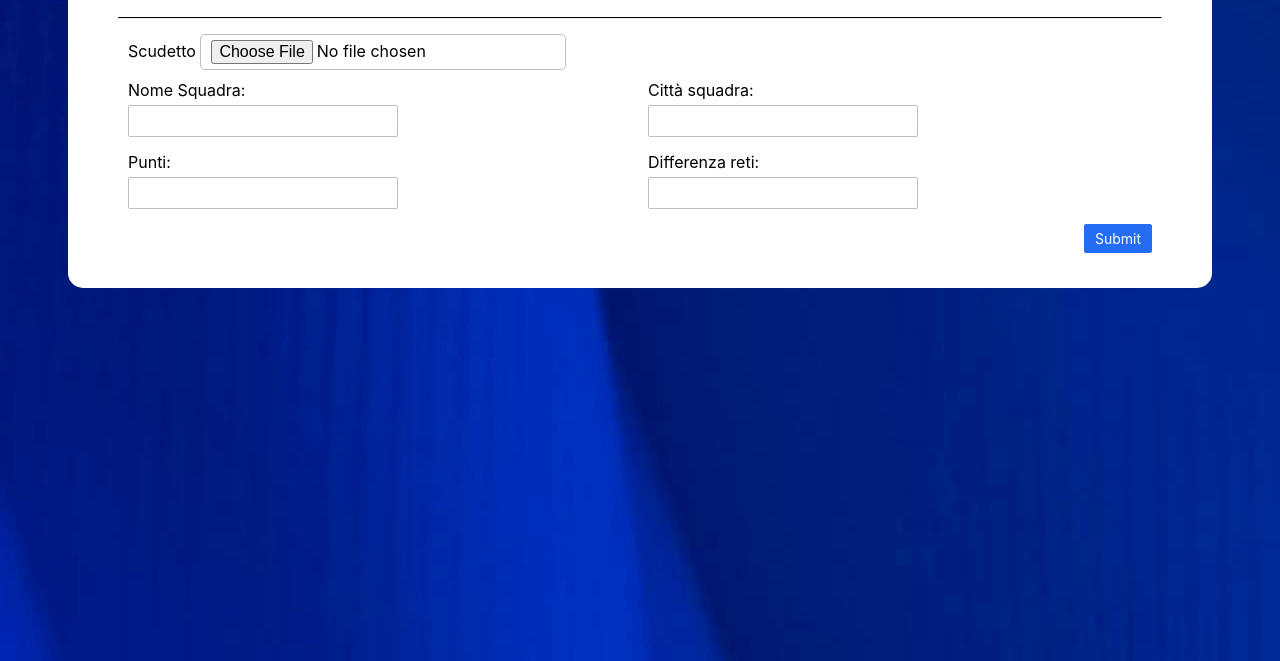
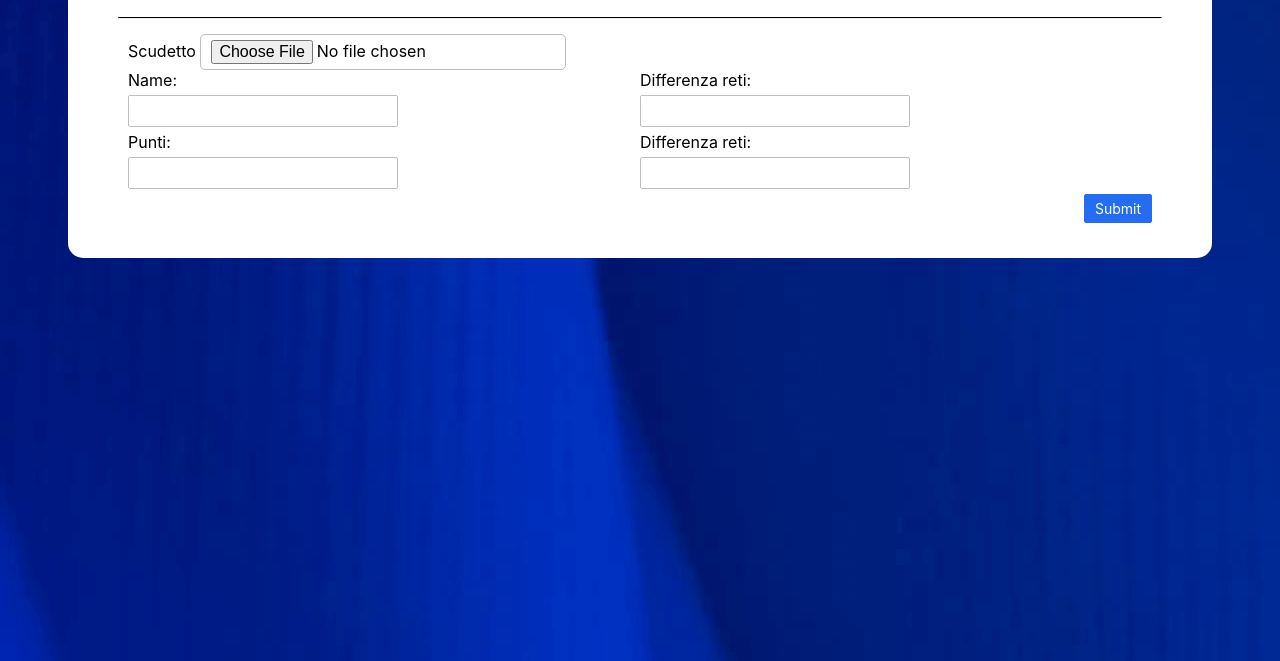
Before and after one commit to AuroraMonea/first_project, a plain HTML site: page views/create.html in a window 1280 px wide. Shown: the part 139-800 px from the top of the page. Drawn offline with Linux system fonts and the light colour scheme.

Commit message:
fixed form layout

```diff
--- a/assets/style/style_form.css
+++ b/assets/style/style_form.css
@@ -1,5 +1,5 @@
 body {
-    background-image: url("../img/background.png");
+  background-image: url('../img/background.png');
 }
 
 main {
@@ -12,7 +12,9 @@ main {
 }
 
 * {
-    font-family: apple-system, BlinkMacSystemFont, "Segoe UI", Roboto, "Helvetica Neue", Arial, "Noto Sans", "Liberation Sans", sans-serif, "Apple Color Emoji", "Segoe UI Emoji", "Segoe UI Symbol", "Noto Color Emoji";
+  font-family: apple-system, BlinkMacSystemFont, 'Segoe UI', Roboto,
+    'Helvetica Neue', Arial, 'Noto Sans', 'Liberation Sans', sans-serif,
+    'Apple Color Emoji', 'Segoe UI Emoji', 'Segoe UI Symbol', 'Noto Color Emoji';
   font-size: 16px;
 }
 
@@ -54,10 +56,12 @@ hr {
   padding: 5px 10px;
 }
 
-.datisquadra, .punteggio {
+.d-flex {
   display: flex;
-    justify-content: flex-start;
-    margin: 10px 0px;
+}
+
+.d-flex.col-2 > div {
+  flex-grow: 1;
 }
 
 #attachment {
@@ -67,21 +71,15 @@ hr {
   border-radius: 5px;
 }
 
-
-#name, #city, #points, #differenzareti {
+#name,
+#city,
+#points,
+#differenzareti {
   border: 1px solid rgb(194, 189, 189);
   width: auto;
   padding: 5px 10px;
   border-radius: 2px;
   margin: 5px 0px;
-}
-
-#name {
-    margin-right: 250px;
-}
-
-#points {
-    margin-right: 250px;
 }
 
 .d-block {
--- a/views/create.html
+++ b/views/create.html
@@ -1,12 +1,16 @@
 <!DOCTYPE html>
 <html lang="en">
   <head>
-    <meta charset="UTF-8">
-    <meta http-equiv="X-UA-Compatible" content="IE=edge">
-    <meta name="viewport" content="width=device-width, initial-scale=1.0">
+    <meta charset="UTF-8" />
+    <meta http-equiv="X-UA-Compatible" content="IE=edge" />
+    <meta name="viewport" content="width=device-width, initial-scale=1.0" />
     <title>Crea squadra</title>
     <base href="http://127.0.0.1:5500/" />
-    <link href="../assets/style/style_form.css" rel="stylesheet" type="text/css" />
+    <link
+      href="../assets/style/style_form.css"
+      rel="stylesheet"
+      type="text/css"
+    />
   </head>
   <body>
     <main>
@@ -21,25 +25,32 @@
         <form action="" method="GET" enctype="multipart/form-data">
           <div class="attachment">
             <label for="attachment">Scudetto</label>
-                    <input id="attachment" name="attachment" type="file" placeholder="Scegli un'immagine o trascinala qui..."/>
+            <input
+              id="attachment"
+              name="attachment"
+              type="file"
+              placeholder="Scegli un'immagine o trascinala qui..."
+            />
           </div>
-                <div class="datisquadra">
+          <div class="d-flex col-2">
             <div class="name">
-                     <label class="d-block" for="name">Nome Squadra:</label>
+              <label class="d-block" for="name">Name:</label>
               <input id="name" type="text" name="name" />
             </div>
             <div class="city">
-                     <label class="d-block" for="city">Città squadra:</label>
+              <label class="d-block" for="city">Differenza reti:</label>
               <input id="city" type="text" name="city" />
             </div>
           </div>
-                <div class="punteggio">
+          <div class="d-flex col-2">
             <div class="points">
               <label class="d-block" for="points">Punti:</label>
               <input id="points" type="number" name="points" />
             </div>
             <div class="differenzareti">
-                     <label class="d-block" for="differenzareti">Differenza reti:</label>
+              <label class="d-block" for="differenzareti"
+                >Differenza reti:</label
+              >
               <input id="differenzareti" type="number" name="differenzareti" />
             </div>
           </div>
```
Lines whose indentation alone changed are shown as unchanged.
